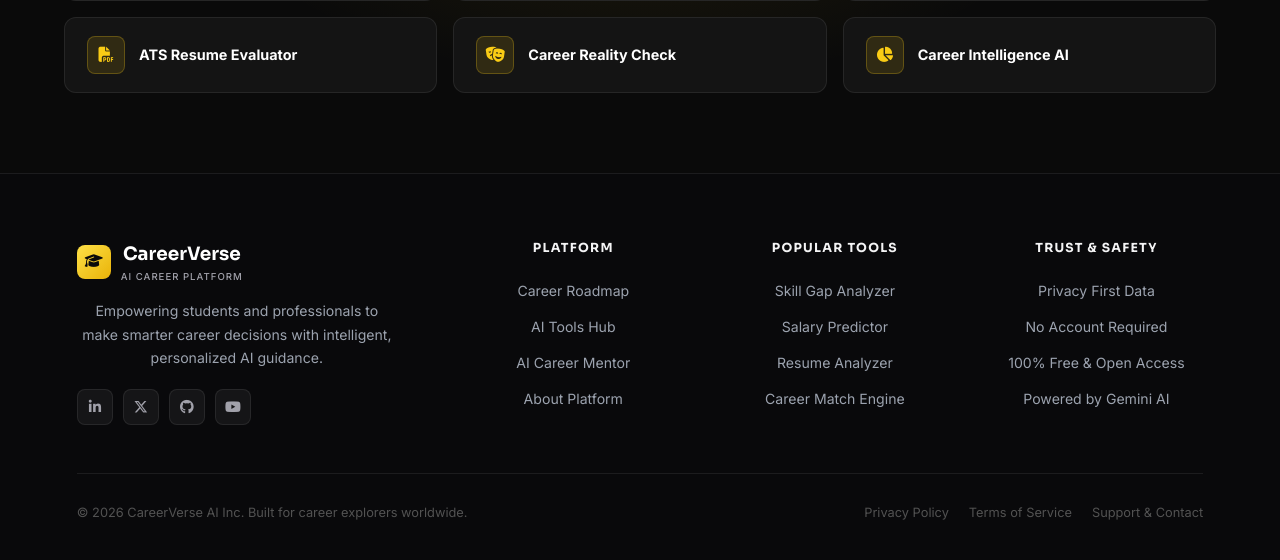
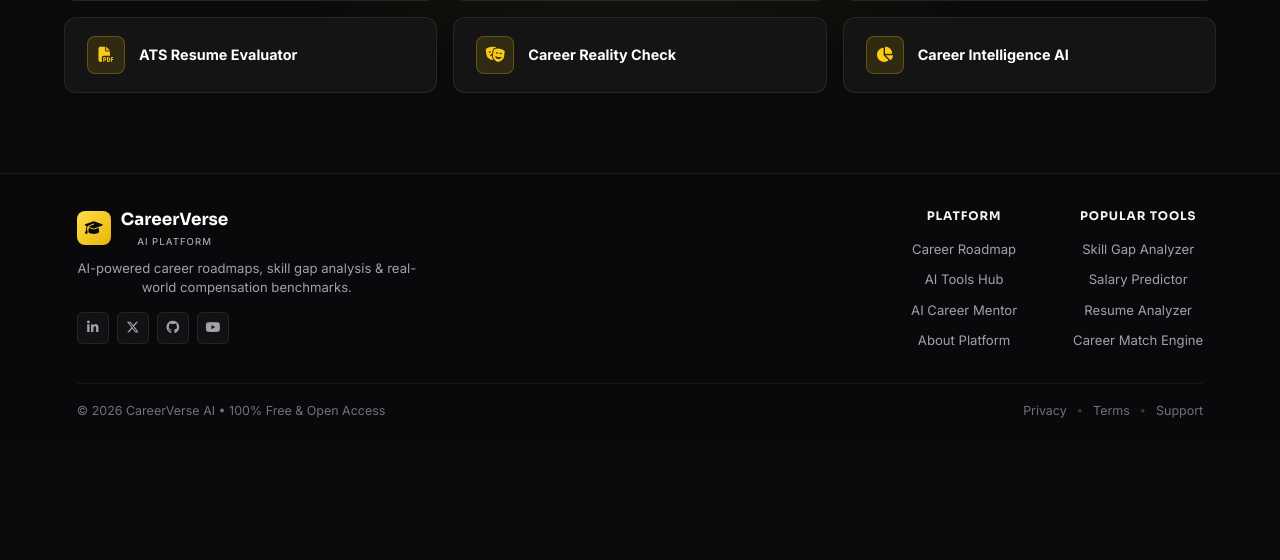
Before and after one commit to shubhodbirajdar928-hash/CareerVerse-AI, a Flask app: page /about in a window 1280 px wide. Shown: the part 1755-2315 px from the top of the page. After the commit the page ends 2173 px from the top, so only its background shows below. Run offline with Flask 3, Linux system fonts and the light colour scheme; some libraries are stand-ins or nearby versions.

Commit message:
Redesign footer to a compact, sleek, modern low-profile layout

```diff
--- a/static/css/common.css
+++ b/static/css/common.css
@@ -361,7 +361,7 @@ h1, h2, h3, h4, h5, h6 {
 .site-footer {
     background: #09090b;
     border-top: 1px solid rgba(255, 255, 255, 0.08);
-    padding: 64px 6% 36px;
+    padding: 32px 6% 20px;
     color: #a1a1aa;
     font-family: var(--font-body);
     position: relative;
@@ -371,68 +371,78 @@ h1, h2, h3, h4, h5, h6 {
 .site-footer .logo-name {
     color: #ffffff;
     font-weight: 700;
-    font-size: 1.15rem;
+    font-size: 1.05rem;
 }
 
 .site-footer .logo-tag {
     color: #a1a1aa !important;
-    font-size: 0.72rem;
+    font-size: 0.68rem;
     font-weight: 600;
     letter-spacing: 1px;
 }
 
-.footer-grid {
-    display: grid;
-    grid-template-columns: 1.6fr 1fr 1fr 1fr;
-    gap: 48px;
+.footer-container {
+    display: flex;
+    justify-content: space-between;
+    align-items: flex-start;
+    flex-wrap: wrap;
+    gap: 36px;
     max-width: 1200px;
     margin: 0 auto;
-    padding-bottom: 48px;
-    border-bottom: 1px solid rgba(255, 255, 255, 0.08);
+    padding-bottom: 24px;
+    border-bottom: 1px solid rgba(255, 255, 255, 0.06);
 }
 
-.footer-brand p {
+.footer-brand-section {
+    max-width: 340px;
+}
+
+.footer-brand-section .footer-desc {
     color: #9ca3af;
-    font-size: 0.88rem;
-    line-height: 1.65;
-    margin-top: 14px;
-    max-width: 320px;
+    font-size: 0.82rem;
+    line-height: 1.5;
+    margin-top: 8px;
 }
 
 .footer-social {
     display: flex;
-    gap: 10px;
-    margin-top: 20px;
+    gap: 8px;
+    margin-top: 14px;
 }
 
 .footer-social a {
-    width: 36px;
-    height: 36px;
+    width: 32px;
+    height: 32px;
     display: flex;
     align-items: center;
     justify-content: center;
-    border-radius: 8px;
-    background: rgba(255, 255, 255, 0.05);
+    border-radius: 6px;
+    background: rgba(255, 255, 255, 0.04);
     border: 1px solid rgba(255, 255, 255, 0.08);
     color: #a1a1aa;
-    font-size: 0.88rem;
+    font-size: 0.82rem;
     transition: all 0.2s ease;
     text-decoration: none;
 }
 
 .footer-social a:hover {
-    background: rgba(255, 255, 255, 0.12);
-    border-color: rgba(255, 255, 255, 0.25);
+    background: rgba(255, 255, 255, 0.1);
+    border-color: rgba(255, 255, 255, 0.2);
     color: #ffffff;
-    transform: translateY(-2px);
+    transform: translateY(-1px);
+}
+
+.footer-nav-section {
+    display: flex;
+    gap: 56px;
 }
 
 .footer-col h4 {
     color: #f4f4f5;
-    font-size: 0.78rem;
+    font-size: 0.74rem;
     font-weight: 700;
-    margin-bottom: 20px;
-    letter-spacing: 0.1em;
+    margin-bottom: 12px;
+    letter-spacing: 0.08em;
     text-transform: uppercase;
 }
 
@@ -440,9 +450,9 @@ h1, h2, h3, h4, h5, h6 {
     display: block;
     color: #9ca3af;
     text-decoration: none;
-    font-size: 0.88rem;
+    font-size: 0.82rem;
     font-weight: 400;
-    margin-bottom: 12px;
+    margin-bottom: 8px;
     transition: color 0.2s ease;
 }
 
@@ -455,19 +465,28 @@ h1, h2, h3, h4, h5, h6 {
     justify-content: space-between;
     align-items: center;
     max-width: 1200px;
-    margin: 28px auto 0;
-    font-size: 0.84rem;
+    margin: 16px auto 0;
+    font-size: 0.78rem;
     color: #71717a;
+    flex-wrap: wrap;
+    gap: 12px;
 }
 
 .footer-legal {
     display: flex;
-    gap: 20px;
+    align-items: center;
+    gap: 10px;
+}
+
+.footer-legal span {
+    color: rgba(255, 255, 255, 0.2);
+    font-size: 0.7rem;
 }
 
 .footer-legal a {
     color: #71717a;
     text-decoration: none;
+    font-size: 0.78rem;
     transition: color 0.2s ease;
 }
 
@@ -476,23 +495,12 @@ h1, h2, h3, h4, h5, h6 {
 }
 
 .footer-bottom .copyright {
-    color: var(--text-muted) !important;
-    font-size: 0.8rem !important;
+    color: #71717a !important;
+    font-size: 0.78rem !important;
     margin: 0 !important;
     border: none !important;
     padding: 0 !important;
 }
-
-.footer-legal { display: flex; gap: 20px; }
-
-.footer-legal a {
-    color: var(--text-muted);
-    text-decoration: none;
-    font-size: 0.8rem;
-    transition: color var(--transition);
-}
-
-.footer-legal a:hover { color: var(--text-heading); }
 
 /* Legacy footer */
 footer, .main-footer {
--- a/templates/partials/footer.html
+++ b/templates/partials/footer.html
@@ -1,16 +1,16 @@
 <footer class="site-footer">
-    <div class="footer-grid">
-        <div class="footer-brand">
+    <div class="footer-container">
+        <div class="footer-brand-section">
             <a href="/" class="logo">
                 <div class="logo-mark">
                     <i class="fa-solid fa-graduation-cap"></i>
                 </div>
                 <div class="logo-text">
                     <span class="logo-name">CareerVerse</span>
-                    <span class="logo-tag">AI CAREER PLATFORM</span>
+                    <span class="logo-tag">AI PLATFORM</span>
                 </div>
             </a>
-            <p>Empowering students and professionals to make smarter career decisions with intelligent, personalized AI guidance.</p>
+            <p class="footer-desc">AI-powered career roadmaps, skill gap analysis & real-world compensation benchmarks.</p>
             <div class="footer-social">
                 <a href="#" aria-label="LinkedIn"><i class="fa-brands fa-linkedin-in"></i></a>
                 <a href="#" aria-label="Twitter"><i class="fa-brands fa-x-twitter"></i></a>
@@ -19,6 +19,7 @@
             </div>
         </div>
 
+        <div class="footer-nav-section">
             <div class="footer-col">
                 <h4>Platform</h4>
                 <a href="/generate">Career Roadmap</a>
@@ -34,22 +35,17 @@
                 <a href="/resume">Resume Analyzer</a>
                 <a href="/career-match">Career Match Engine</a>
             </div>
-
-        <div class="footer-col">
-            <h4>Trust & Safety</h4>
-            <a href="#">Privacy First Data</a>
-            <a href="#">No Account Required</a>
-            <a href="#">100% Free & Open Access</a>
-            <a href="#">Powered by Gemini AI</a>
         </div>
     </div>
 
     <div class="footer-bottom">
-        <p class="copyright">© 2026 CareerVerse AI Inc. Built for career explorers worldwide.</p>
+        <p class="copyright">© 2026 CareerVerse AI • 100% Free & Open Access</p>
         <div class="footer-legal">
-            <a href="#">Privacy Policy</a>
-            <a href="#">Terms of Service</a>
-            <a href="#">Support & Contact</a>
+            <a href="#">Privacy</a>
+            <span>•</span>
+            <a href="#">Terms</a>
+            <span>•</span>
+            <a href="#">Support</a>
         </div>
     </div>
 </footer>
```
Lines whose indentation alone changed are shown as unchanged.
